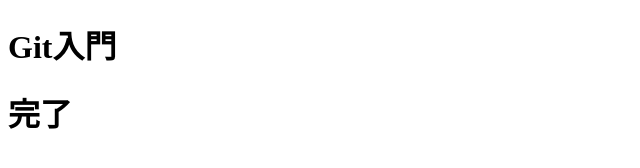
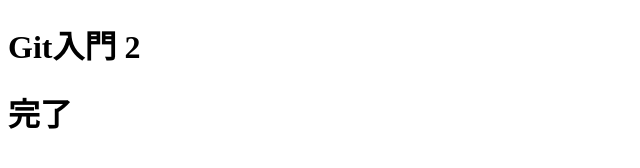
Before and after one commit to katsuya6152/Git-, a plain HTML site: page index.html in a window 1280 px wide. Shown: the full height of the page, 0-640 px from the left. Drawn offline with Linux system fonts and the light colour scheme.

Commit message:
バージョン２開始

```diff
--- a/index.html
+++ b/index.html
@@ -3,10 +3,10 @@
 <head>
     <meta charset="UTF-8">
     <meta name="viewport" content="width=device-width, initial-scale=1.0">
-    <title>Git入門</title>
+    <title>Git入門 2</title>
 </head>
 <body>
-    <h1>Git入門</h1>
+    <h1>Git入門 2</h1>
     <h1>完了</h1>
 </body>
 </html>
```
